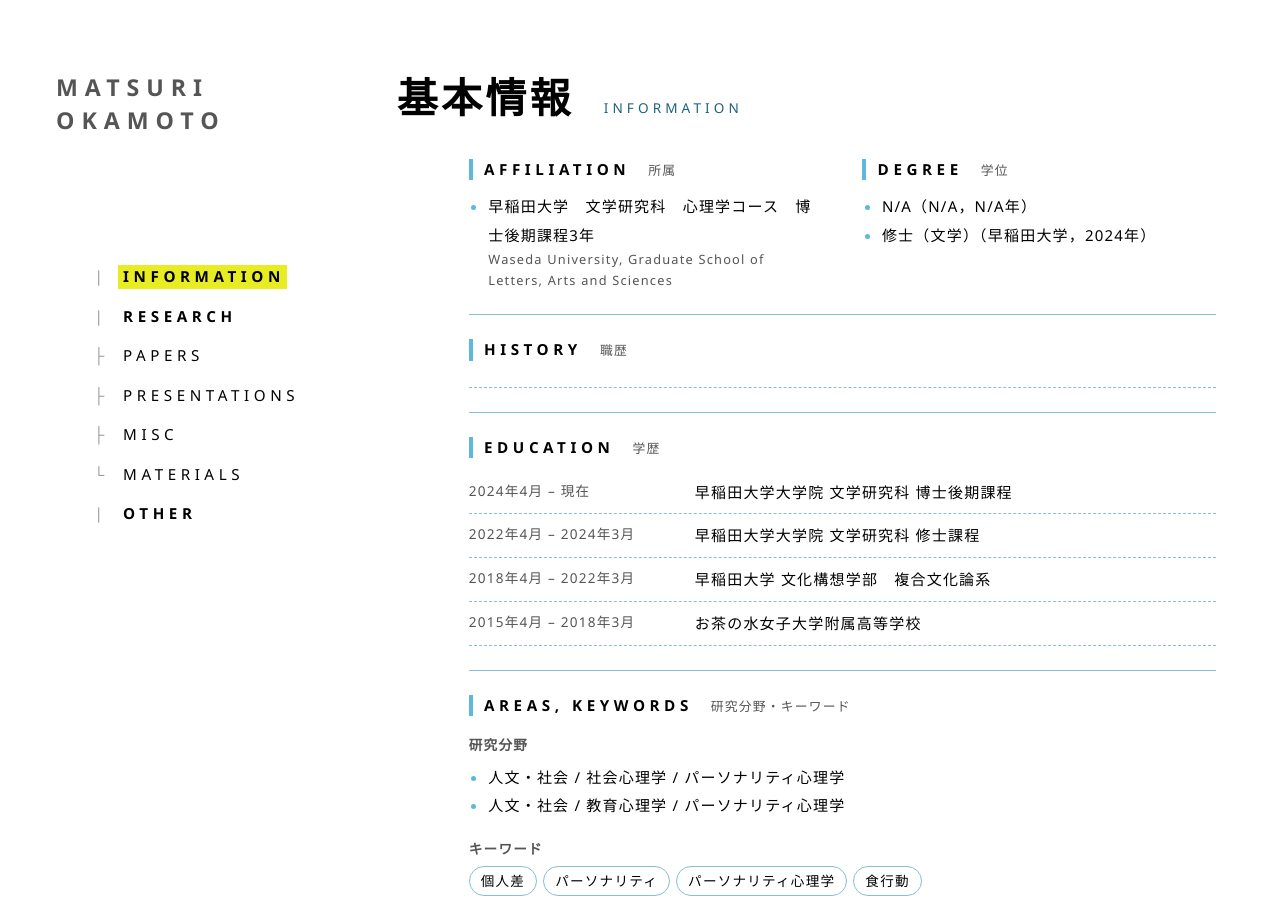
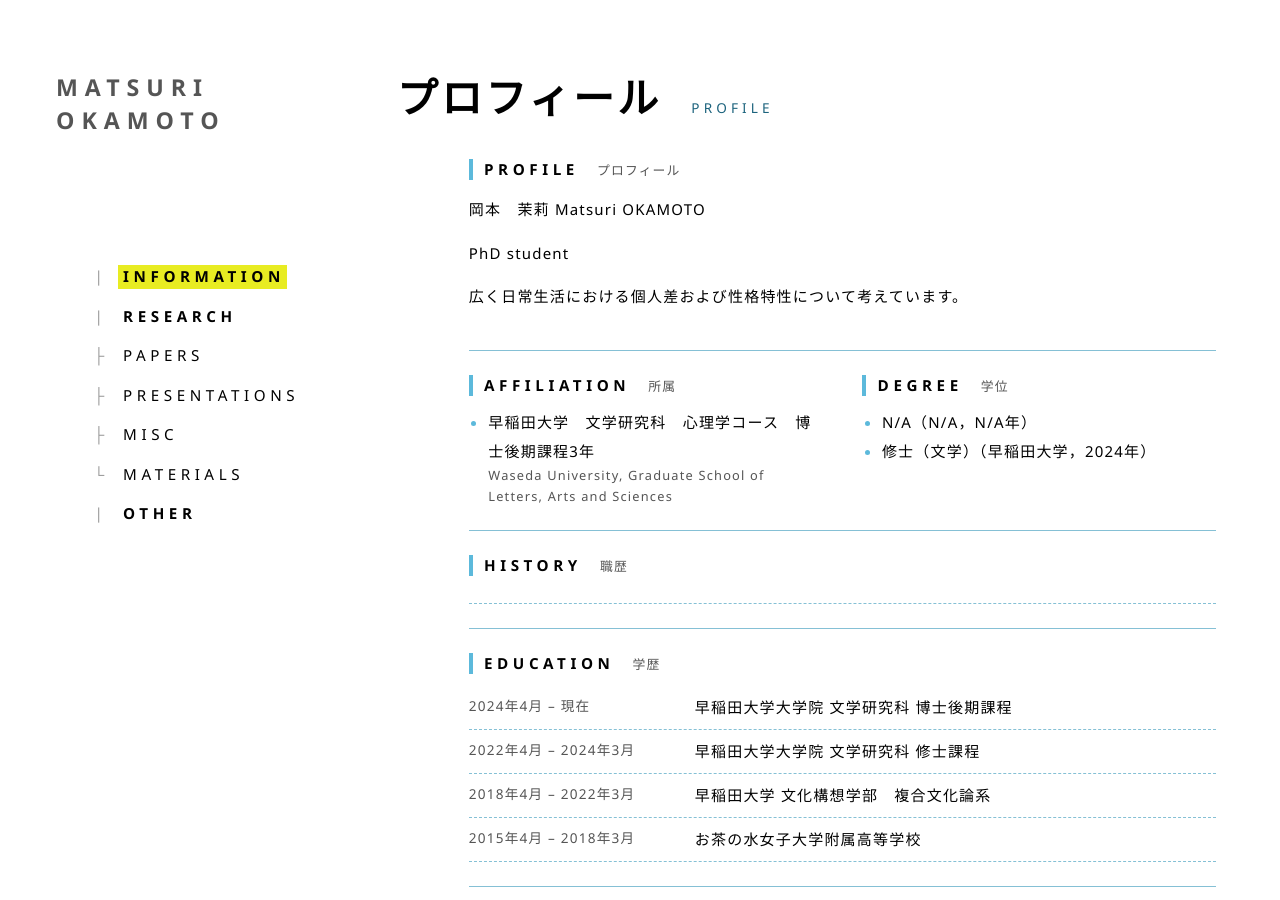
Before and after one commit to Matsuri-O/Matsuri-O.github.io, a Jekyll site: the page built from information.html, in a window 1280 px wide and 900 px high. Built offline with Jekyll 4.4.1, drawn with Linux system fonts in a browser that asks for light colours.

Commit message:
Add files via upload

```diff
--- a/_config.yml
+++ b/_config.yml
@@ -1,5 +1,5 @@
 # ===== サイト全体の設定 =====
-title: "岡本 茉莉 | Matsuri OKAMOTO"
+title: "魚拓用サイト"
 description: "研究者情報（researchmap のミラーサイト）"
 lang: ja
 
--- a/information.html
+++ b/information.html
@@ -1,10 +1,17 @@
 ---
 layout: default
-title: 基本情報
-heading_en: INFORMATION
+title: プロフィール
+heading_en: PROFILE
 permalink: /information/
 ---
 {% assign p = site.data.profile %}
+
+<section class="info-sec">
+  {% include section-heading.html id="profile" en="PROFILE" ja="プロフィール" %}
+  <p class="profile-entry">{{ p.name_ja }}{% if p.name_en %} <span class="profile-name-en">{{ p.name_en }}</span>{% endif %}</p>
+  {% if p.position %}<p class="profile-entry">{{ p.position }}</p>{% endif %}
+  {% if p.intro %}<p class="profile-entry">{{ p.intro }}</p>{% endif %}
+</section>
 
 <section class="info-sec info-split">
   <div>
```
Also changed, not shown: index.html (+4 -9 lines).
